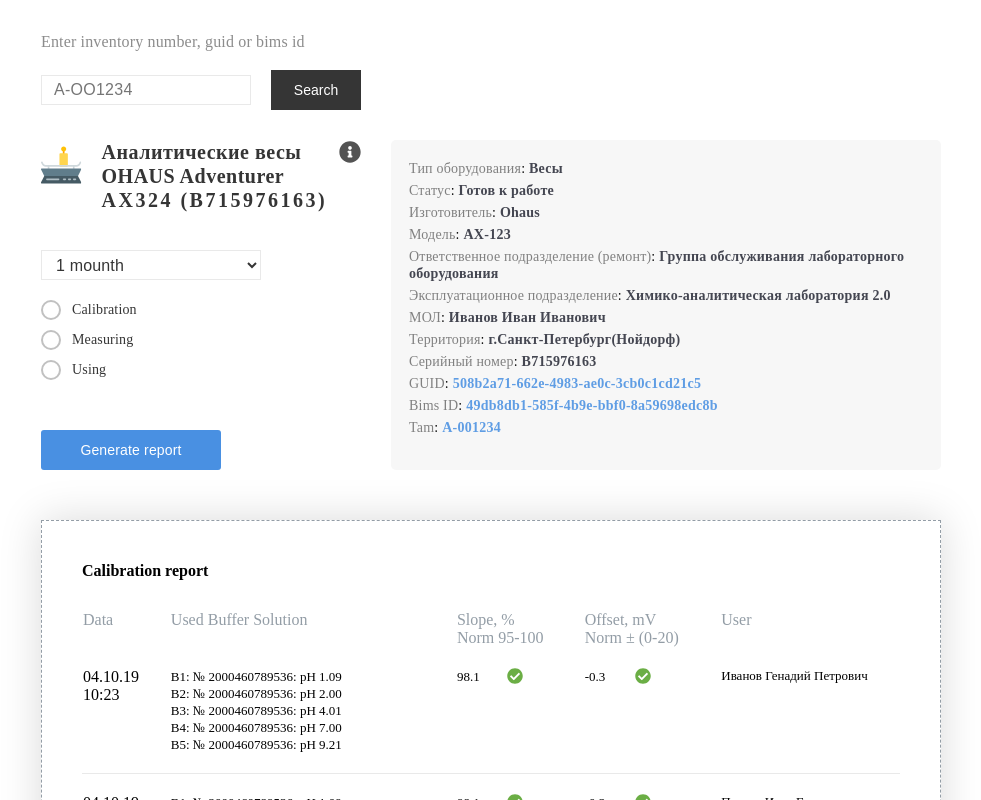
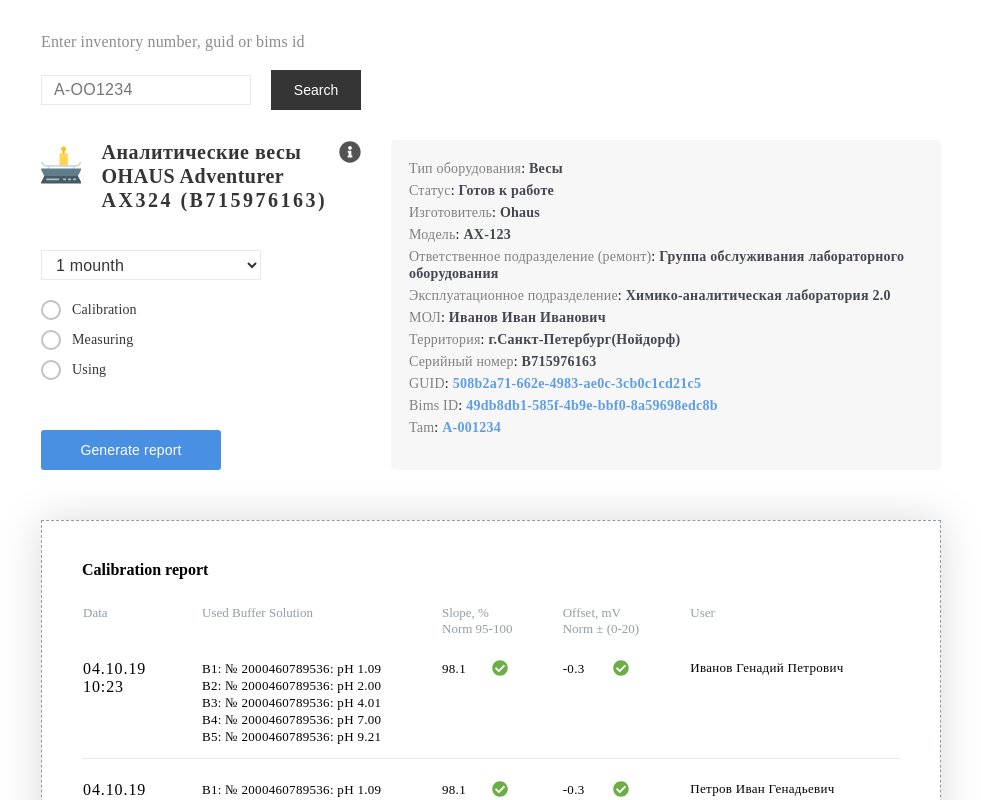
Before and after one commit to shutemov/biocad-test-task, a Vue app: page / in a window 1280 px wide. Shown: the top 800 px of the page, without its empty margins (174-1155 px from the left). Built offline with nearby package versions, Linux system fonts and the light colour scheme; a web font is replaced by a local one; what bulma-tooltip would draw is missing.

Commit message:
Edits styles to fit the layout

```diff
--- a/src/components/InsrumentCalibrationReportPage.vue
+++ b/src/components/InsrumentCalibrationReportPage.vue
@@ -158,6 +158,11 @@
         justify-content: space-between;
     }
 
+    .right-side {
+        /*form*/
+        margin-left: 30px;
+    }
+
     .report-filter {
         margin-top: 30px;
     }
@@ -179,11 +184,6 @@
         line-height: 24px;
         letter-spacing: 0.16px;
         font-feature-settings: "pnum" on, "lnum" on;
-    }
-
-    .right-side {
-        /*form*/
-        margin-left: 30px;
     }
 
     .device-info {
--- a/src/components/footer/CalibrationReportBodyItem.vue
+++ b/src/components/footer/CalibrationReportBodyItem.vue
@@ -11,9 +11,7 @@
 
         <!--   Used buffer solution   -->
         <td class="report-body-item__used-buffer-solution-cell">
-            <div style="width: 220px;">
-                <div v-for="item in data.usedBufferSolution" :key="item.id">{{item}}</div>
-            </div>
+            <div v-for="item in data.usedBufferSolution" :key="item.id">{{item}}</div>
         </td>
 
 
@@ -38,7 +36,7 @@
         <!--   Offset   -->
         <td>
             <div class="report-body-item__offset-cell">
-                <span style="width:50px;">{{data.offset}}</span>
+                <div class="report-body-item__offset-cell__text">{{data.offset}}</div>
 
                 <span v-if="getOffsetState" style="color:  #6BAE45;font-size: 16px;">
                     <i class="fas fa-check-circle "></i>
@@ -113,42 +111,65 @@
 
 <style scoped>
 
-    td,th{
+
+    td, th {
         /*form*/
-        padding-top: 20px;
-        padding-bottom: 20px;
+        height: auto;
+        padding-top: 22px;
+        padding-bottom: 13px;
     }
 
-    td{
+    td {
         /*form*/
-        padding-left: 20px;
-        /*font*/
         font-size: 13px;
         line-height: 15px;
+        letter-spacing: 0.3px;
     }
 
-    th{
+    th:first-child {
+        /*form*/
+        width: 117px;
         /*font*/
         font-weight: normal;
     }
 
-    .report-body-item__slope-cell,
+
+    .report-body-item__date-cell {
+        /*font*/
+        letter-spacing: 0.9px;
+    }
+
+    .report-body-item__slope-cell {
+        /*form*/
+        width: 87px;
+        display: flex;
+        flex-direction: row;
+        align-items: center;
+
+    }
+
     .report-body-item__offset-cell {
         /*form*/
+        width: 92px;
         display: flex;
         flex-direction: row;
-        align-items: center
+        align-items: center;
     }
 
-    .report-body-item__used-buffer-solution-cell{
-      /*font*/
+    .report-body-item__used-buffer-solution-cell {
+        /*form*/
+        width: 238px;
+        /*font*/
         line-height: 17px;
+        letter-spacing: 0.3px;
     }
 
-    .report-body-item__slope-cell__text {
+    .report-body-item__slope-cell__text,
+    .report-body-item__offset-cell__text {
         /*form*/
         width: 50px;
     }
+
 
     .report-body-item__slope-cell__positive-icon {
         /*font*/
--- a/src/components/footer/CalibrationReportTableHead.vue
+++ b/src/components/footer/CalibrationReportTableHead.vue
@@ -34,12 +34,8 @@
 
 <style scoped>
 
-    th:not(:first-child){
-        /*form*/
-        padding-left: 20px;
-    }
 
-    .report-header-item__content{
+    .report-header-item__content {
         /*font*/
         color: #939DA6;
         font-weight: normal;
--- a/src/components/footer/ReportTable.vue
+++ b/src/components/footer/ReportTable.vue
@@ -127,7 +127,7 @@
         text-align: left;
         font-size: 16px;
         line-height: 19px;
-        margin-bottom: 30px;
+        margin-bottom: 25px;
     }
 
     table {
@@ -136,10 +136,10 @@
         text-align: left;
     }
 
-
     /*tr classes*/
     .report-header-item{
         vertical-align: top;
+        font-size: 13px;
     }
 
     .report-body-item {
@@ -147,9 +147,7 @@
         vertical-align: top;
     }
 
-    .report-body-item >td{
-       margin-top: 10px;
-    }
+
 
     .report-body-item:last-child {
         border-bottom: none;
@@ -160,14 +158,12 @@
 
     .report {
         /*form*/
-        padding: 40px;
-        overflow: hidden;
-        overflow-x: scroll;
+        padding: 39px 40px 60px 40px;
+        overflow-x: hidden;
         background: #FFFFFF;
         border: 1px dashed #939DA6;
         box-sizing: border-box;
         box-shadow: 0px 0px 40px rgba(0, 0, 0, 0.15);
     }
 
-
 </style>
```
Lines whose indentation alone changed are shown as unchanged.
